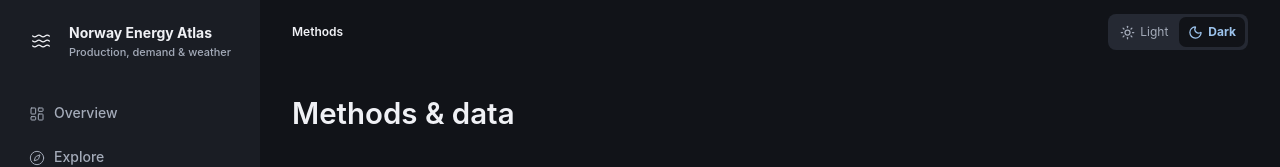
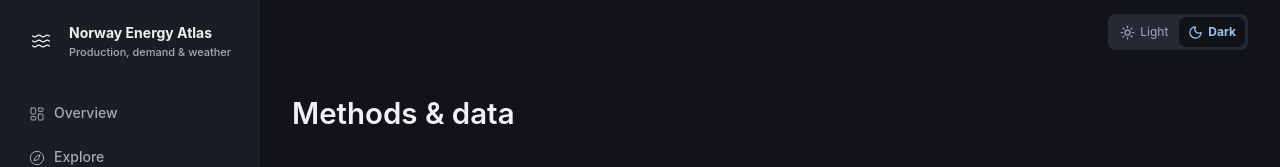
Before and after one commit to TaoM29/norwegian-energy-dashboard, a Next.js app in the folder frontend/: page /methods in a window 1280 px wide. Shown: the top 167 px of the page. Built offline with nearby package versions, Linux system fonts and the light colour scheme; no server answers.

Commit message:
fix: remove duplicated page titles from shared header

```diff
--- a/frontend/app/globals.css
+++ b/frontend/app/globals.css
@@ -722,25 +722,10 @@ footer code {
   padding: 0 32px;
   display: flex;
   align-items: center;
-  justify-content: space-between;
+  justify-content: flex-end;
   gap: 16px;
   background: var(--surface);
   border: 0;
-}
-.site-header-context {
-  display: flex;
-  align-items: center;
-  gap: 7px;
-  min-width: 0;
-  color: var(--text-muted);
-  font-size: 12px;
-}
-.site-header-context strong {
-  overflow: hidden;
-  color: var(--text);
-  font-weight: 600;
-  text-overflow: ellipsis;
-  white-space: nowrap;
 }
 .workspace > main,
 main.analysis-main {
@@ -905,10 +890,6 @@ button:active:not(:disabled) {
     text-overflow: ellipsis;
     white-space: nowrap;
   }
-  .site-header-context > span:first-child,
-  .site-header-context > span:nth-child(2) {
-    display: none;
-  }
   .page-heading {
     align-items: flex-start;
     gap: 14px;
--- a/frontend/components/app-navigation.tsx
+++ b/frontend/components/app-navigation.tsx
@@ -24,7 +24,6 @@ type Destination = {
   href: string;
   label: string;
   icon: LucideIcon;
-  title?: string;
 };
 
 const navigationGroups: { label: string; destinations: Destination[] }[] = [
@@ -34,7 +33,6 @@ const navigationGroups: { label: string; destinations: Destination[] }[] = [
       {
         href: "/",
         label: "Overview",
-        title: "Energy overview",
         icon: LayoutDashboard,
       },
       { href: "/explore", label: "Explore", icon: Compass },
@@ -71,9 +69,6 @@ export function AppNavigation() {
       window.removeEventListener(DASHBOARD_URL_CHANGE_EVENT, update);
     };
   }, [path]);
-
-  const activeDestination =
-    destinations.find(({ href }) => href === path) ?? destinations[0];
 
   return (
     <>
@@ -157,9 +152,6 @@ export function AppNavigation() {
       </aside>
 
       <header className="site-header">
-        <div className="site-header-context" aria-label="Current workspace">
-          <strong>{activeDestination.title ?? activeDestination.label}</strong>
-        </div>
         <ThemeToggle />
       </header>
     </>
```
